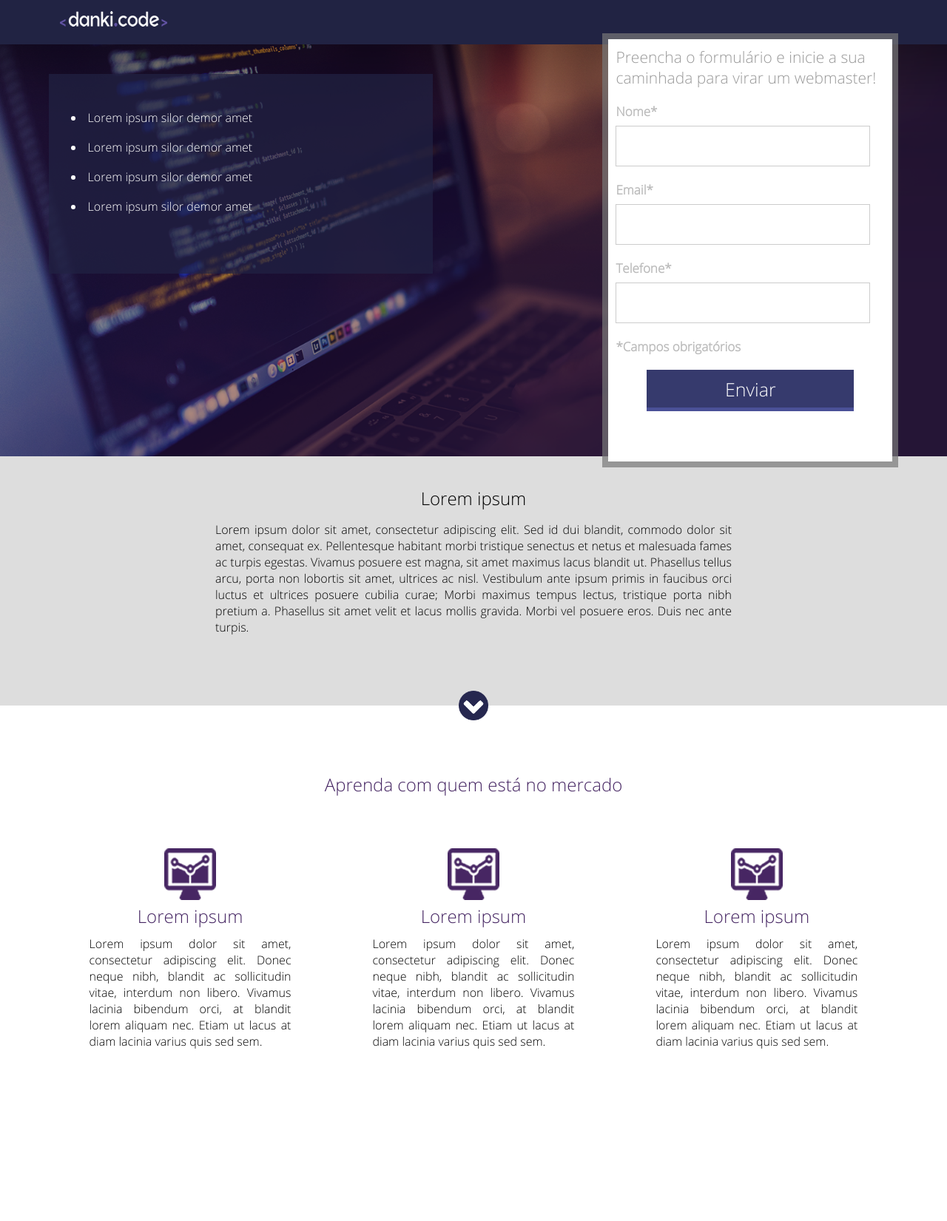
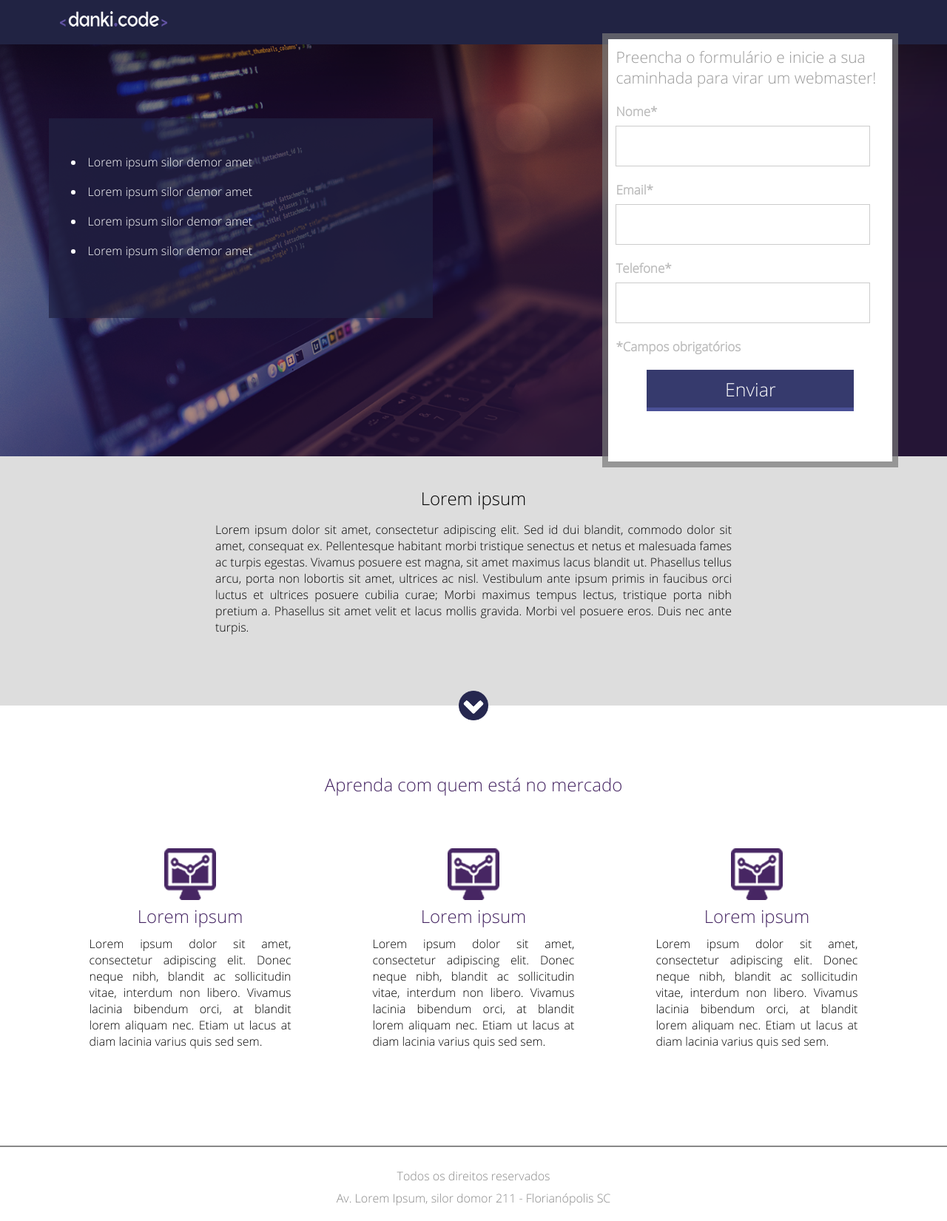
Before and after one commit to mateus040/Curso_DankiCode, a PHP site: page / in a window 1280 px wide. Shown: the whole page at 74% size. Before the commit the page ends 1418 px from the top, so only its background shows below. Run offline with PHP 8.4, Linux system fonts and the light colour scheme.

Commit message:
finalizando projeto

```diff
--- a/Curso WebMaster Front-End/HTML_CSS/Design_Responsivo/Projeto_01/css/style.css
+++ b/Curso WebMaster Front-End/HTML_CSS/Design_Responsivo/Projeto_01/css/style.css
@@ -12,6 +12,10 @@ html,body{
 @font-face{
     src: url('../fonts/OpenSans-Light.ttf');
     font-family: 'Open Sans';
+}
+
+.clear{
+    clear: both;
 }
 
 .center{
@@ -111,7 +115,7 @@ html,body{
 
 .container-list{
     padding: 30px;
-    margin-top: 40px;
+    margin-top: 100px;
     float: left;
     width: 519px;
     height: 270px;
@@ -175,7 +179,7 @@ html,body{
 
 .container-single{
     float: left;
-    width: 33.33%;
+    width: 33.3333%;
     padding: 30px;
 }
 
@@ -188,3 +192,14 @@ html,body{
 .container-single img{
     width: 70px;
 }
+
+.footer{
+    border-top: 2px solid #888888;
+    padding: 20px 0;
+    text-align: center;
+    color: #888;
+}
+
+.footer p{
+    margin-top: 8px;
+}
--- a/Curso WebMaster Front-End/HTML_CSS/Design_Responsivo/Projeto_01/index.html
+++ b/Curso WebMaster Front-End/HTML_CSS/Design_Responsivo/Projeto_01/index.html
@@ -119,8 +119,15 @@
                 </div>
 
             </div>
+
+            <div class="clear"></div>
+
         </div>
+    </div>
 
+    <div class="footer">
+        <p>Todos os direitos reservados</p>
+        <p>Av. Lorem Ipsum, silor domor 211 - Florianópolis SC</p>
     </div>
 
 </body>
```
